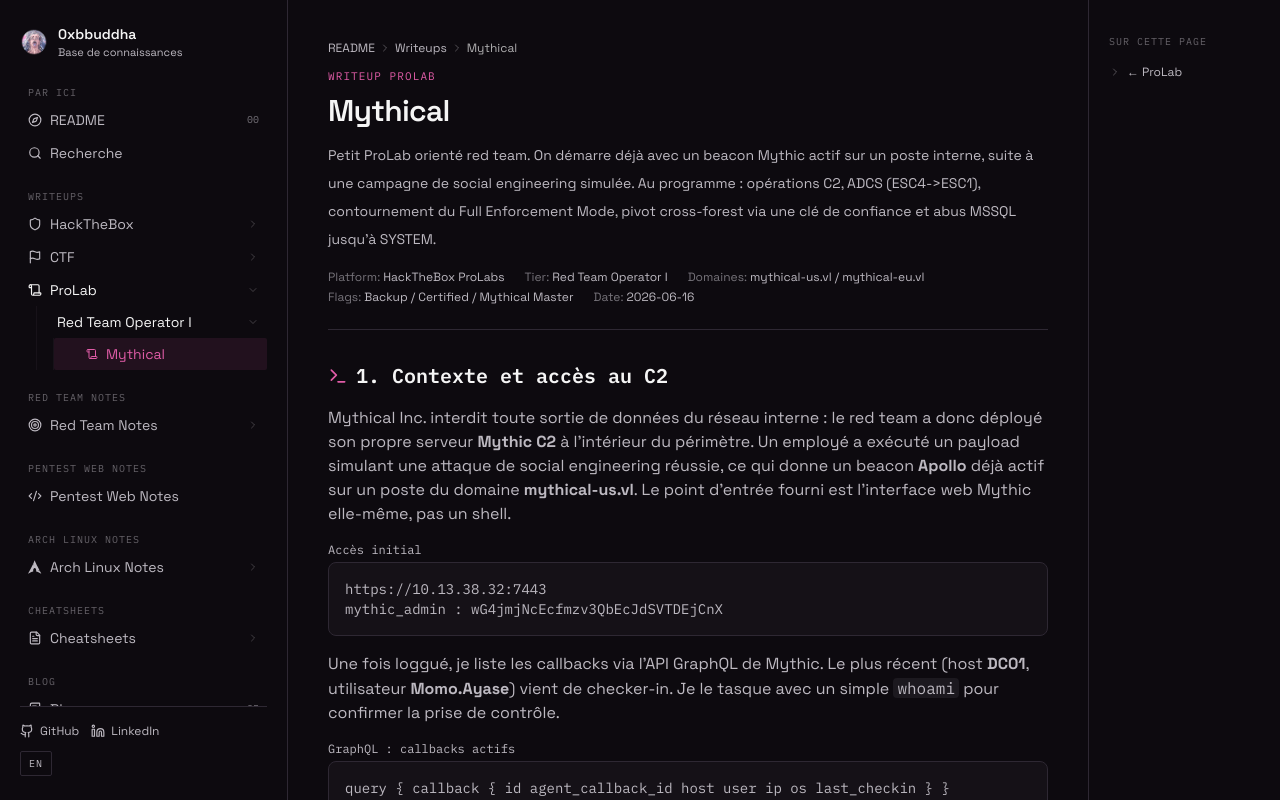
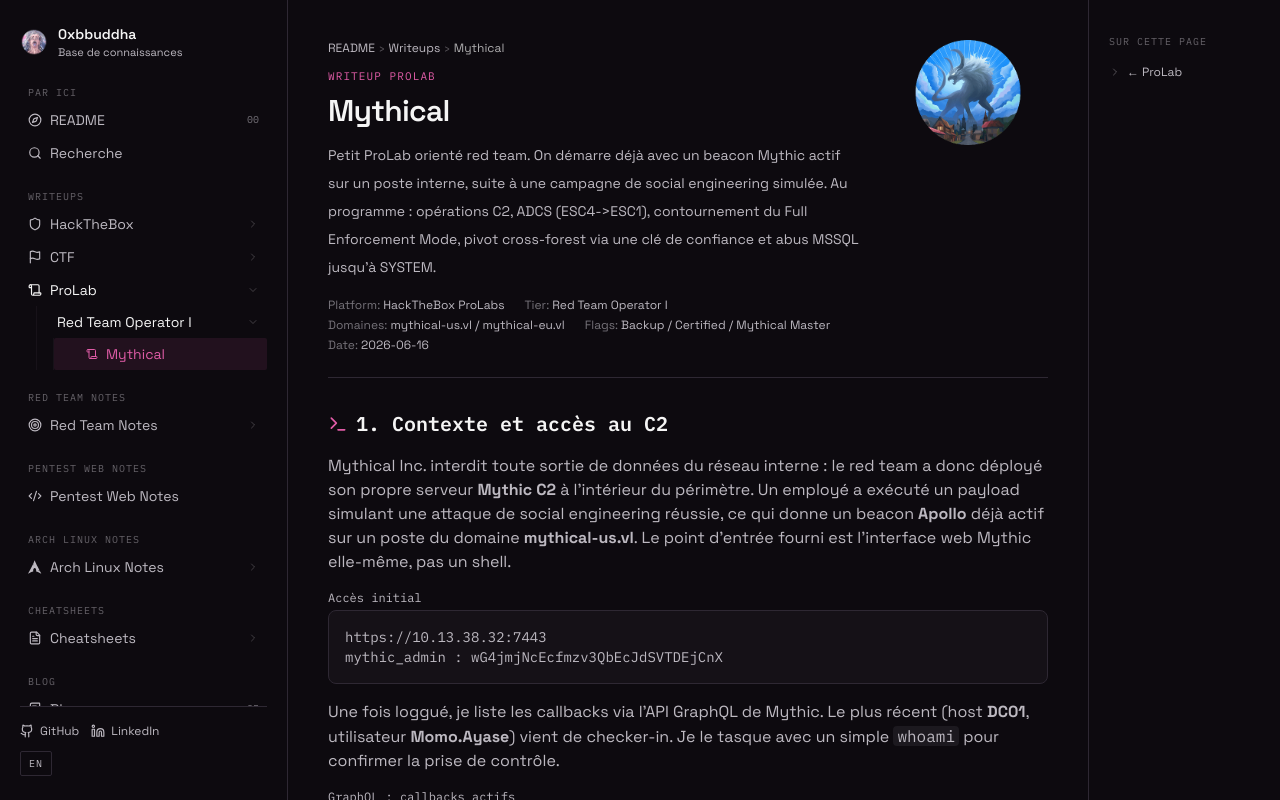
Before and after one commit to 0xbbuddha/0xbbuddha.fr, a Next.js app: page /writeups/mythical in a window 1280 px wide. Shown: the top 800 px of the page. Built offline with nearby package versions, Linux system fonts and the light colour scheme.

Commit message:
add logo mythical

```diff
--- a/src/app/writeups/mythical/page.tsx
+++ b/src/app/writeups/mythical/page.tsx
@@ -1,3 +1,5 @@
+import Image from "next/image";
+import Link from "next/link";
 import { Terminal, Database, Shield, Key, Lock, Network, Users } from "lucide-react";
 import { PageHeader } from "@/components/PageHeader";
 import { RevealFlagBlock } from "@/components/RevealFlag";
@@ -35,23 +37,49 @@
 export default function WriteupMythicalPage() {
   return (
     <div className="mx-auto max-w-4xl px-4 py-8 sm:px-6 lg:px-10 lg:py-10">
-      <PageHeader
-        eyebrow="Writeup ProLab"
-        title="Mythical"
-        description="Petit ProLab orienté red team. On démarre déjà avec un beacon Mythic actif sur un poste interne, suite à une campagne de social engineering simulée. Au programme : opérations C2, ADCS (ESC4->ESC1), contournement du Full Enforcement Mode, pivot cross-forest via une clé de confiance et abus MSSQL jusqu'à SYSTEM."
-        breadcrumbs={[
-          { label: "README", href: "/" },
-          { label: "Writeups", href: "/writeups" },
-          { label: "Mythical" },
-        ]}
-        stats={[
+      <header className="mb-8 border-b border-border pb-6">
+        <div className="flex items-start justify-between gap-6">
+          <div className="min-w-0 flex-1">
+            <nav className="mb-3 flex flex-wrap items-center gap-1 text-xs text-muted-foreground">
+              <Link href="/" className="transition-colors hover:text-foreground">README</Link>
+              <span className="text-muted-foreground/40">›</span>
+              <Link href="/writeups" className="transition-colors hover:text-foreground">Writeups</Link>
+              <span className="text-muted-foreground/40">›</span>
+              <span className="text-foreground/70">Mythical</span>
+            </nav>
+            <p className="mb-2 text-[11px] font-mono uppercase tracking-widest text-primary">Writeup ProLab</p>
+            <h1 className="text-2xl font-semibold tracking-tight text-foreground sm:text-3xl">Mythical</h1>
+            <p className="mt-3 text-sm leading-7 text-muted-foreground">
+              Petit ProLab orienté red team. On démarre déjà avec un beacon Mythic actif sur un poste interne,
+              suite à une campagne de social engineering simulée. Au programme : opérations C2, ADCS (ESC4-&gt;ESC1),
+              contournement du Full Enforcement Mode, pivot cross-forest via une clé de confiance et abus MSSQL
+              jusqu&apos;à SYSTEM.
+            </p>
+            <div className="mt-4 flex flex-wrap gap-x-5 gap-y-1">
+              {[
                 { label: "Platform", value: "HackTheBox ProLabs" },
                 { label: "Tier", value: "Red Team Operator I" },
                 { label: "Domaines", value: "mythical-us.vl / mythical-eu.vl" },
                 { label: "Flags", value: "Backup / Certified / Mythical Master" },
                 { label: "Date", value: "2026-06-16" },
-        ]}
+              ].map((s) => (
+                <div key={s.label} className="text-xs text-muted-foreground">
+                  <span className="text-muted-foreground/60">{s.label}: </span>
+                  <span>{s.value}</span>
+                </div>
+              ))}
+            </div>
+          </div>
+          <Image
+            src="/ic-mythical-overview.png"
+            alt="Mythical ProLab"
+            width={160}
+            height={105}
+            className="hidden shrink-0 rounded-xl sm:block"
+            priority
           />
+        </div>
+      </header>
 
       <article className="mt-8 space-y-10">
 
```
Also changed, not shown: public/ic-mythical-overview.png (added). Lines whose indentation alone changed are shown as unchanged.
